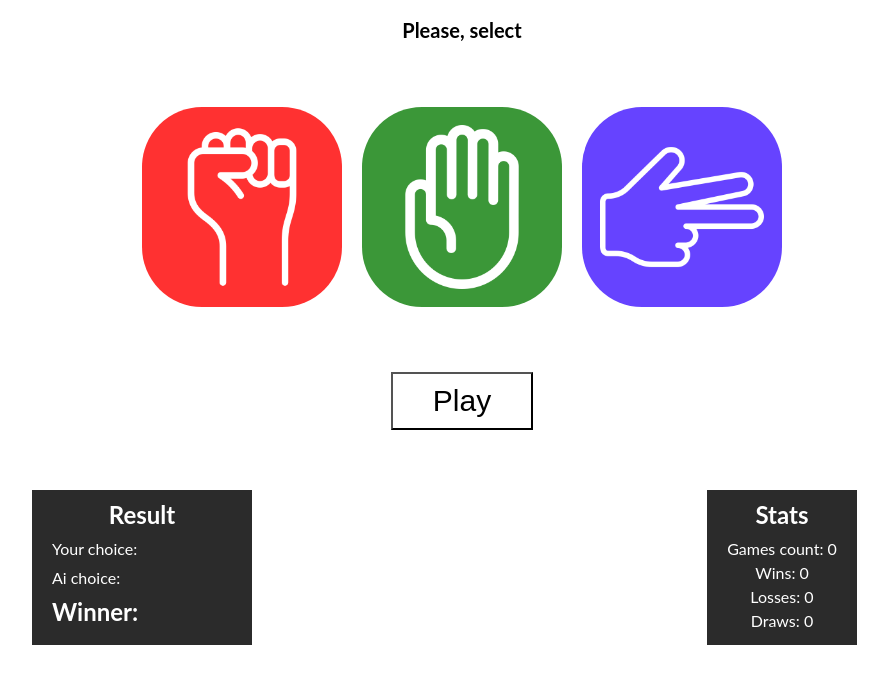
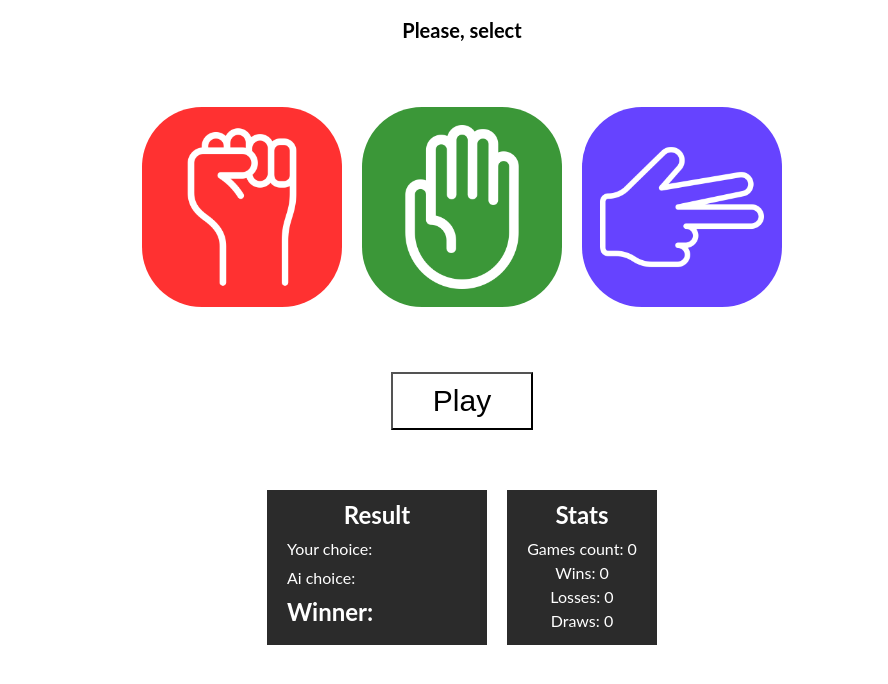
Before and after one commit to Kubenz98/Rock-Paper-Scissors, a plain HTML site: page index.html in a window 1280 px wide. Shown: the part 92-776 px from the top of the page, without its empty margins (178-1066 px from the left). Drawn offline with Linux system fonts and the light colour scheme.

Commit message:
change _hands.scss and _info.scss
1. change margins.
2. grid to flex

```diff
--- a/scss/components/_hands.scss
+++ b/scss/components/_hands.scss
@@ -25,6 +25,7 @@
         cursor: pointer;
         @media(max-width: 660px) {
             width: 150px;
+            margin: 5px;
         }
     }
 
--- a/scss/components/_info.scss
+++ b/scss/components/_info.scss
@@ -1,12 +1,11 @@
 .info {
     grid-column: 1/-1;
-    display: grid;
-    grid-template-columns: 1fr 1fr;
+    display: flex;
+    justify-content: center;
     margin-top: 50px;
 
     &__result,
     &__stats {
-        justify-self: center;
         padding: 10px 20px;
         background-color: rgb(43, 43, 43);
         color: white;
@@ -14,7 +13,8 @@
 
     &__result {
         text-align: left;
-        min-width: 220px;
+        width: 220px;
+        margin-right: 20px;
         &-player-choice, &-ai-choice {
             margin-bottom: 10px;
             &-span {
@@ -28,6 +28,7 @@
     }
 
     &__stats {
+        width: 150px;
         &-title {
             margin-bottom: 10px;
         }
```
Also changed, not shown: css/main.css.
